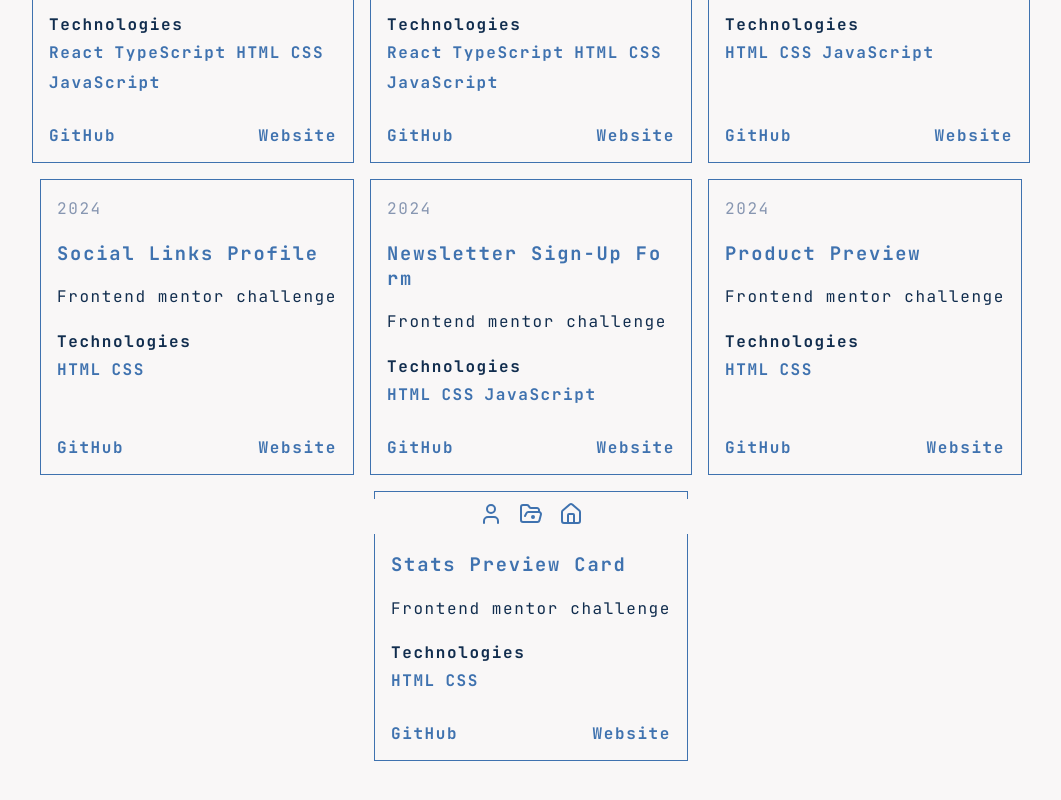
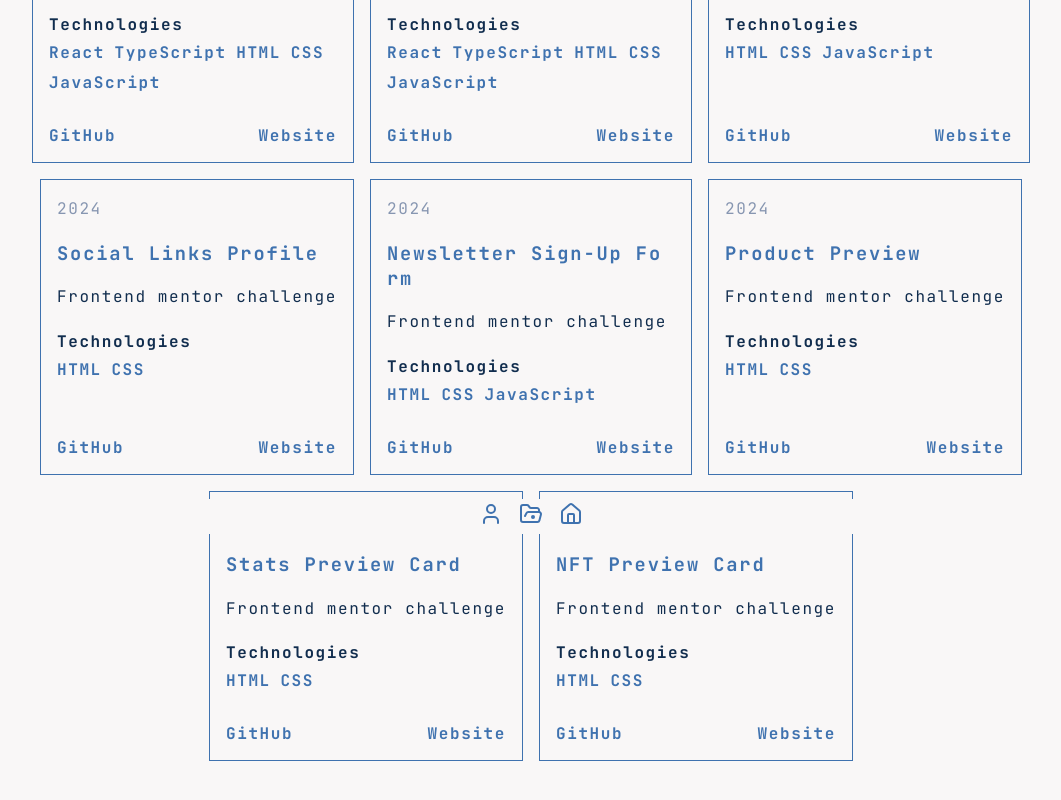
Before and after one commit to Adrydevmateo/website, a React (Vite) app: page /projects in a window 1280 px wide. Shown: the part 266-1066 px from the top of the page, without its empty margins (109-1170 px from the left). Built offline with nearby package versions, Linux system fonts and the light colour scheme.

Commit message:
Added new project(nft preview card)

```diff
--- a/src/pages/projects/Projects.ts
+++ b/src/pages/projects/Projects.ts
@@ -92,5 +92,17 @@ export const projects: Array<TProject> = [
   year: '2024',
   githubLink: 'https://github.com/Adrydevmateo/stats-preview-card-component-main',
   websiteLink: 'https://adrydev-stats-preview-card.netlify.app/'
+ },
+ {
+  id: 7,
+  title: 'NFT Preview Card',
+  description: 'Frontend mentor challenge',
+  technologies: [
+   { name: 'HTML', link: 'https://developer.mozilla.org/en-US/docs/Web/HTML' },
+   { name: 'CSS', link: 'https://developer.mozilla.org/en-US/docs/Web/CSS' },
+  ],
+  year: '2024',
+  githubLink: 'https://github.com/Adrydevmateo/nft-preview-card-component-main',
+  websiteLink: 'https://adrydev-nft-preview-card.netlify.app/'
  }
 ]
```
